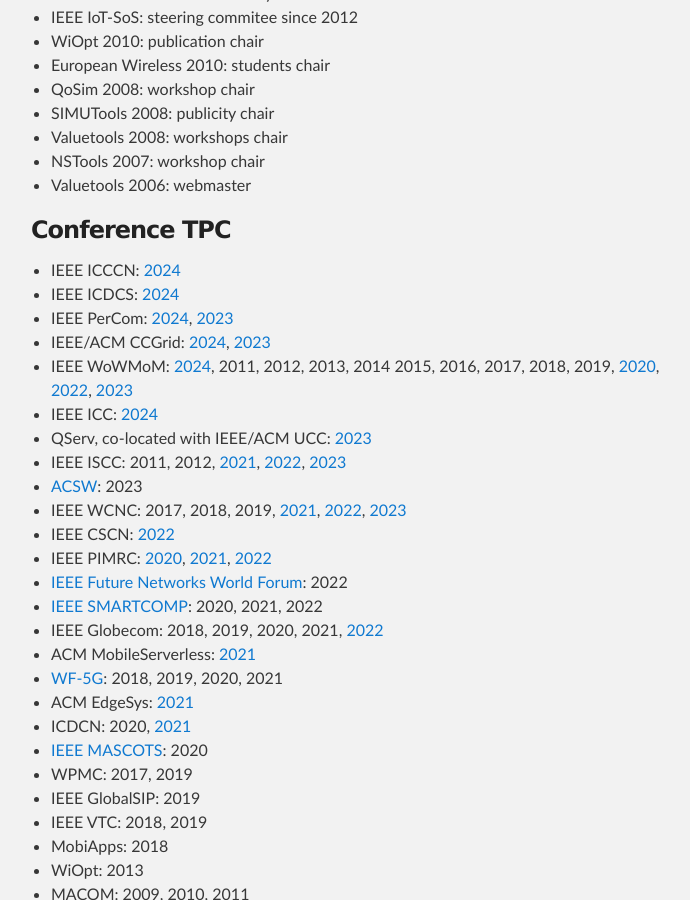
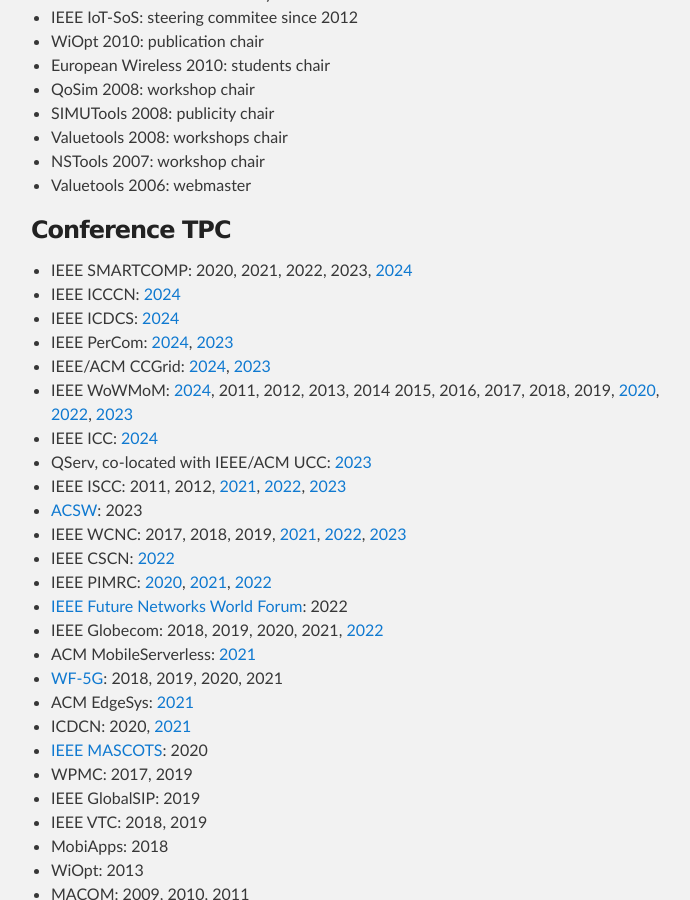
Before and after one commit to ccicconetti/ccicconetti.github.io, a Jekyll site: the page built from editorial.md, in a window 1280 px wide and 900 px high, scrolled down 855 px. Shown: the whole window, without its empty margins (289-979 px from the left). Built offline with Jekyll 4.4.1, drawn with Linux system fonts in a browser that asks for light colours; part of the change alters nothing that is shown.

Commit message:
Update editorial

```diff
--- a/editorial.md
+++ b/editorial.md
@@ -36,6 +36,7 @@ layout: page
 
 ### Conference TPC
 
+- IEEE SMARTCOMP: 2020, 2021, 2022, 2023, [2024](https://smartcomp.w.waseda.jp/)
 - IEEE ICCCN: [2024](https://icccn.org/icccn24/)
 - IEEE ICDCS: [2024](https://icdcs2024.icdcs.org/)
 - IEEE PerCom: [2024](https://www.percom.org/), [2023](https://www.percom.org/PerCom2023/)
@@ -49,7 +50,6 @@ layout: page
 - IEEE CSCN: [2022](https://cscn2022.ieee-cscn.org/)
 - IEEE PIMRC: [2020](https://pimrc2020.ieee-pimrc.org/), [2021](https://pimrc2021.ieee-pimrc.org/), [2022](https://pimrc2022.ieee-pimrc.org/)
 - [IEEE Future Networks World Forum](https://fnwf.ieee.org/): 2022
-- [IEEE SMARTCOMP](https://www.smart-comp.info/): 2020, 2021, 2022
 - IEEE Globecom: 2018, 2019, 2020, 2021, [2022](https://globecom2022.ieee-globecom.org/)
 - ACM MobileServerless: [2021](https://www.it.uc3m.es/mbsvless21/)
 - [WF-5G](https://ieee-wf-5g.org/): 2018, 2019, 2020, 2021
```
